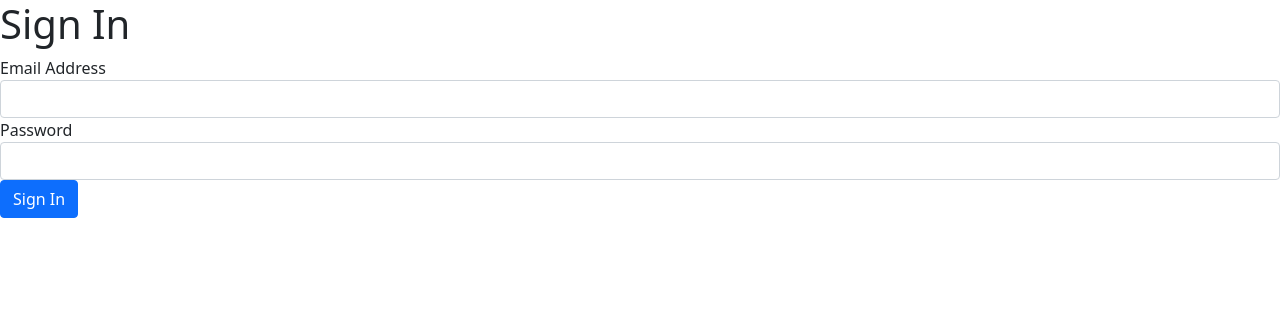
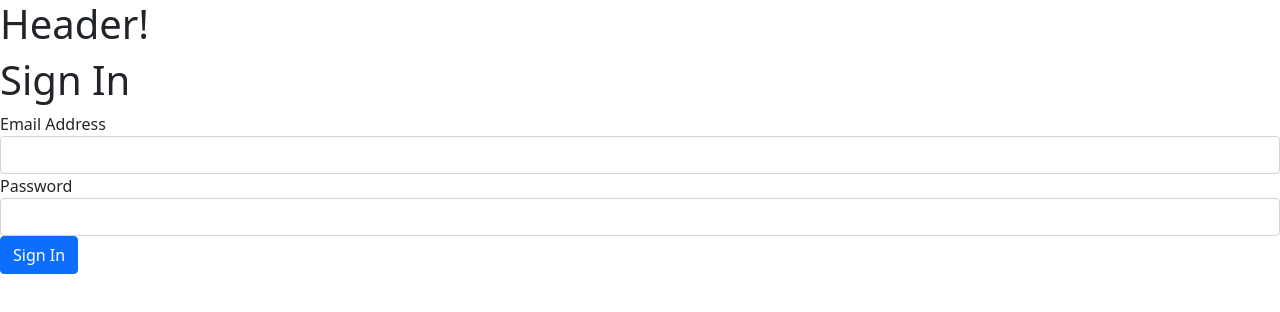
Before and after one commit to serg-kritsa/mern-microservices-k8s, a Next.js app in the folder ticketing/client/: page /auth/signin in a window 1280 px wide. Shown: the top 312 px of the page. Built offline with nearby package versions, Linux system fonts and the light colour scheme.

Commit message:
added header placeholder

```diff
--- a/ticketing/client/pages/_app.js
+++ b/ticketing/client/pages/_app.js
@@ -1,5 +1,15 @@
 import 'bootstrap/dist/css/bootstrap.css';
+import buildClient from '../api/build-client';
 
-export default ({ Component, pageProps }) => {
-  return <Component {...pageProps} />;
+const AppComponent = ({ Component, pageProps }) => {
+  return (
+    <div>
+      <h1>Header!</h1>
+      <Component {...pageProps} />
+    </div>
+  );
 };
+
+AppComponent.getInitialProps = () => {};
+
+export default AppComponent;
```
